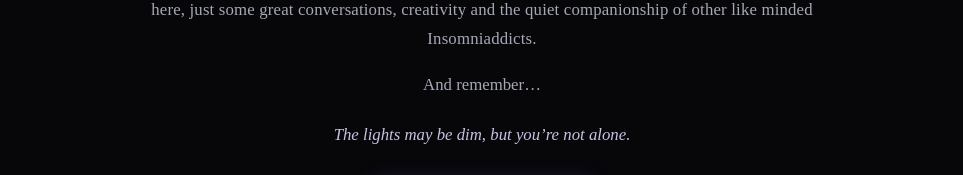
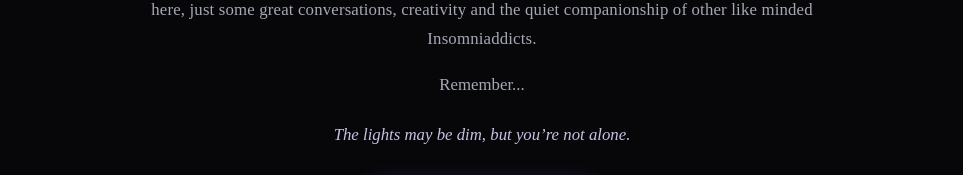
Before and after one commit to Psykodelix369/The-Insomniattic, a Next.js app: page / in a window 1280 px wide. Shown: the part 885-1060 px from the top of the page, without its empty margins (158-1121 px from the left). Built offline with nearby package versions, Linux system fonts and the light colour scheme.

Commit message:
Update page.tsx
yessir

```diff
--- a/app/page.tsx
+++ b/app/page.tsx
@@ -33,7 +33,7 @@ export default function Page() {
           of other like minded Insomniaddicts.
         </p>
         <p className="pitchClose">
-          And remember&hellip;
+          Remember...
           <span className="pitchCloseLine">
             The lights may be dim, but you&rsquo;re not alone.
           </span>
```
